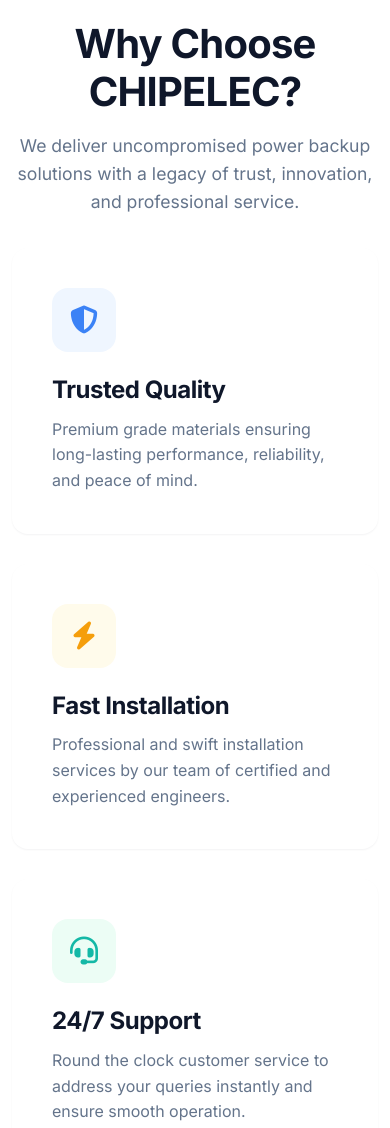
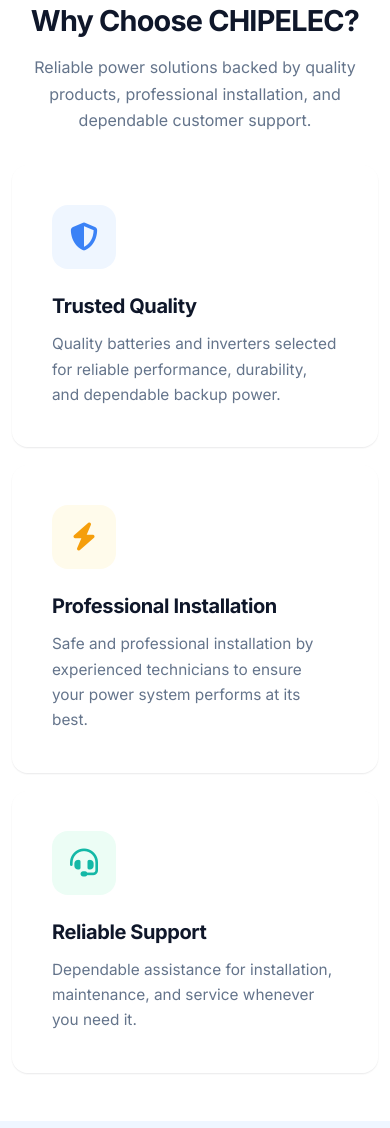
Before and after one commit to trigen2026tech/chipelec-power-system, a plain HTML site: page website/index.html in a window 390 px wide. Shown: the part 818-1946 px from the top of the page. Drawn offline with Linux system fonts and the light colour scheme.

Commit message:
Backup before UI refinement

```diff
--- a/website/css/style.css
+++ b/website/css/style.css
@@ -1309,3 +1309,179 @@ footer::before {
         max-height: 210px;
     }
 }
+
+/* =========================================================
+   WHY CHOOSE CHIPELEC
+   ========================================================= */
+
+.features-section {
+    padding: 80px 0;
+}
+
+.section-heading {
+    max-width: 700px;
+    margin: 0 auto 48px;
+}
+
+.section-heading h2 {
+    margin: 0 0 16px;
+    font-size: 2.5rem;
+    line-height: 1.2;
+    color: var(--primary-color);
+    letter-spacing: -0.8px;
+}
+
+.section-heading p {
+    margin: 0 auto;
+    max-width: 650px;
+    font-size: 1.05rem;
+    line-height: 1.7;
+    color: var(--text-muted);
+}
+
+.features-grid {
+    display: grid;
+    grid-template-columns: repeat(3, minmax(0, 1fr));
+    gap: 28px;
+}
+
+.feature-card {
+    min-height: 270px;
+    padding: 32px;
+
+    display: flex;
+    flex-direction: column;
+    align-items: flex-start;
+
+    text-align: left;
+
+    background: var(--surface-color);
+
+    border: 1px solid var(--border-color);
+    border-radius: var(--radius-lg);
+
+    box-shadow: var(--shadow-sm);
+
+    transition:
+        transform 0.25s ease,
+        box-shadow 0.25s ease,
+        border-color 0.25s ease;
+}
+
+.feature-card:hover {
+    transform: translateY(-5px);
+    box-shadow: var(--shadow-md);
+    border-color: #CBD5E1;
+}
+
+.feature-icon-wrapper {
+    width: 58px;
+    height: 58px;
+
+    display: flex;
+    align-items: center;
+    justify-content: center;
+
+    margin-bottom: 22px;
+
+    border-radius: 15px;
+
+    background: var(--bg-subtle-blue);
+    color: var(--accent-blue);
+
+    font-size: 25px;
+
+    flex-shrink: 0;
+}
+
+.feature-card:nth-child(2) .feature-icon-wrapper {
+    background: #FFFBEB;
+    color: var(--accent-color);
+}
+
+.feature-card:nth-child(3) .feature-icon-wrapper {
+    background: #ECFDF5;
+    color: var(--accent-teal);
+}
+
+.feature-card h3 {
+    margin: 0 0 12px;
+
+    font-size: 1.35rem;
+    line-height: 1.3;
+
+    color: var(--primary-color);
+}
+
+.feature-card p {
+    margin: 0;
+
+    font-size: 0.98rem;
+    line-height: 1.7;
+
+    color: var(--text-muted);
+}
+
+@media (max-width: 768px) {
+
+    .features-section {
+        padding: 60px 0;
+    }
+
+    .section-heading {
+        margin-bottom: 32px;
+    }
+
+    .section-heading h2 {
+        font-size: 2rem;
+        line-height: 1.2;
+    }
+
+    .section-heading p {
+        font-size: 1rem;
+        line-height: 1.65;
+    }
+
+    .features-grid {
+        grid-template-columns: 1fr;
+        gap: 18px;
+    }
+
+    .feature-card {
+        min-height: auto;
+        padding: 26px;
+    }
+
+    .feature-icon-wrapper {
+        width: 54px;
+        height: 54px;
+
+        margin-bottom: 18px;
+
+        font-size: 23px;
+    }
+
+    .feature-card h3 {
+        font-size: 1.25rem;
+    }
+
+    .feature-card p {
+        font-size: 0.96rem;
+        line-height: 1.65;
+    }
+}
+
+@media (max-width: 480px) {
+
+    .features-section {
+        padding: 48px 0;
+    }
+
+    .section-heading h2 {
+        font-size: 1.8rem;
+    }
+
+    .feature-card {
+        padding: 24px;
+    }
+}
--- a/website/index.html
+++ b/website/index.html
@@ -202,29 +202,58 @@
     </header>
 
     <!-- About Snippet / Features -->
-    <section class="py-8 bg-white">
+    <section class="features-section bg-white">
     <div class="container">
-            <div class="text-center mb-8 animate-fade-in-up">
-                <h2 style="font-size: 2.5rem; margin-bottom: 16px;">Why Choose CHIPELEC?</h2>
-                <p style="font-size: 1.1rem; color: var(--text-muted); max-width: 600px; margin: 0 auto;">
-                    We deliver uncompromised power backup solutions with a legacy of trust, innovation, and professional service.
+
+        <div class="section-heading text-center animate-fade-in-up">
+            <h2>Why Choose CHIPELEC?</h2>
+
+            <p>
+                Reliable power solutions backed by quality products,
+                professional installation, and dependable customer support.
             </p>
         </div>
-            <div style="display: grid; grid-template-columns: repeat(auto-fit, minmax(300px, 1fr)); gap: 30px;">
+
+        <div class="features-grid">
                 <div class="feature-card animate-fade-in-up" style="animation-delay: 0.1s;">
-                    <div class="feature-icon-wrapper"><i class="fas fa-shield-alt"></i></div>
-                    <h3 style="font-size: 1.5rem; margin-bottom: 12px;">Trusted Quality</h3>
-                    <p style="color: var(--text-muted);">Premium grade materials ensuring long-lasting performance, reliability, and peace of mind.</p>
+    <div class="feature-icon-wrapper">
+        <i class="fas fa-shield-alt"></i>
     </div>
+
+    <h3>Trusted Quality</h3>
+
+    <p>
+        Quality batteries and inverters selected for reliable performance,
+        durability, and dependable backup power.
+    </p>
+</div>
+
+
 <div class="feature-card animate-fade-in-up" style="animation-delay: 0.2s;">
-                    <div class="feature-icon-wrapper"><i class="fas fa-bolt"></i></div>
-                    <h3 style="font-size: 1.5rem; margin-bottom: 12px;">Fast Installation</h3>
-                    <p style="color: var(--text-muted);">Professional and swift installation services by our team of certified and experienced engineers.</p>
+    <div class="feature-icon-wrapper">
+        <i class="fas fa-bolt"></i>
     </div>
+
+    <h3>Professional Installation</h3>
+
+    <p>
+        Safe and professional installation by experienced technicians
+        to ensure your power system performs at its best.
+    </p>
+</div>
+
+
 <div class="feature-card animate-fade-in-up" style="animation-delay: 0.3s;">
-                    <div class="feature-icon-wrapper"><i class="fas fa-headset"></i></div>
-                    <h3 style="font-size: 1.5rem; margin-bottom: 12px;">24/7 Support</h3>
-                    <p style="color: var(--text-muted);">Round the clock customer service to address your queries instantly and ensure smooth operation.</p>
+    <div class="feature-icon-wrapper">
+        <i class="fas fa-headset"></i>
+    </div>
+
+    <h3>Reliable Support</h3>
+
+    <p>
+        Dependable assistance for installation, maintenance, and
+        service whenever you need it.
+    </p>
 </div>
         </div>
     </div>
```
Lines whose indentation alone changed are shown as unchanged.
